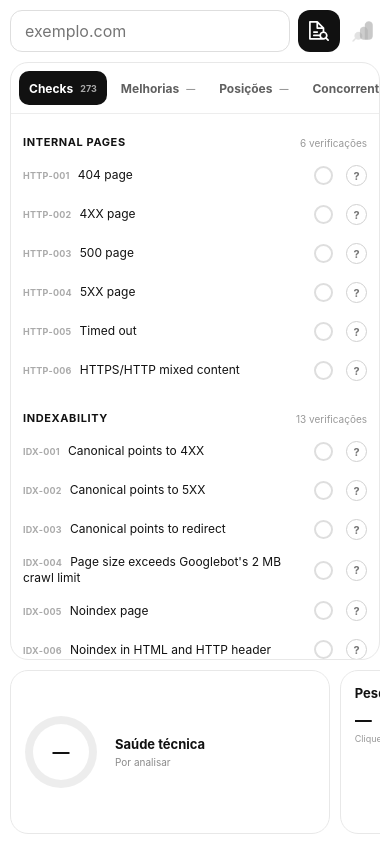
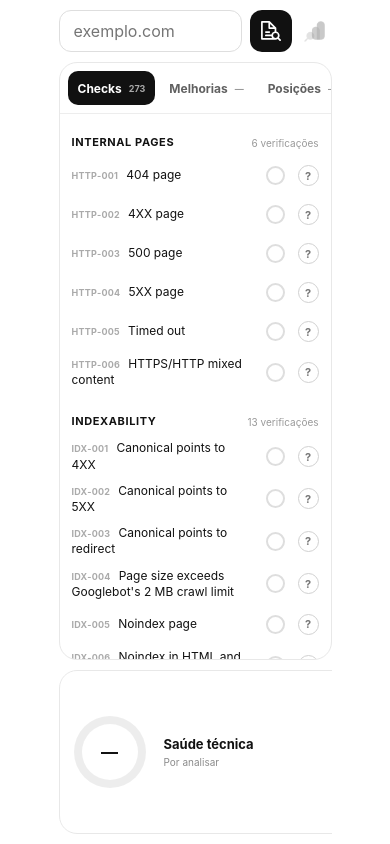
Before and after one commit to atlanticsupport/seo-audit-web, a website: page public/index.html in a window 390 px wide. Drawn offline with Linux system fonts and the light colour scheme.

Commit message:
increase horizontal page margins

```diff
--- a/public/styles.css
+++ b/public/styles.css
@@ -5,7 +5,7 @@ html,body { height:100%; overflow:hidden; }
 body { margin:0; min-width:320px; }
 button,input { font:inherit; }
 button { -webkit-tap-highlight-color:transparent; }
-main { display:flex; width:100%; height:100dvh; min-height:0; padding:20px; flex-direction:column; gap:14px; overflow:hidden; }
+main { display:flex; width:100%; height:100dvh; min-height:0; padding:20px 15vw; flex-direction:column; gap:14px; overflow:hidden; }
 .sr-only { position:absolute;width:1px;height:1px;padding:0;margin:-1px;overflow:hidden;clip:rect(0,0,0,0);white-space:nowrap;border:0; }
 .topbar { display:flex; flex:0 0 auto; align-items:center; gap:10px; min-width:0; }
 form { display:grid; grid-template-columns:minmax(180px,620px) 46px; gap:8px; min-width:0; flex:1; }
@@ -101,7 +101,7 @@ input:focus { border-color:#111; box-shadow:0 0 0 3px #eee; }
 @keyframes pop { 50% { transform:scale(1.25); } }
 @keyframes rise { from { opacity:0;transform:translateY(8px); } }
 @media(max-width:900px) {
-  main { padding:12px; gap:10px; }
+  main { padding:12px 15vw; gap:10px; }
   .workspace { grid-template-columns:1fr; grid-template-rows:minmax(0,1fr) 164px; gap:10px; }
   .data-panel { grid-row:1; }
   .dashboard { grid-row:2; grid-auto-flow:column; grid-auto-columns:min(82vw,330px); gap:10px; overflow-x:auto; overflow-y:hidden; scroll-snap-type:x mandatory; }
@@ -112,7 +112,7 @@ input:focus { border-color:#111; box-shadow:0 0 0 3px #eee; }
   .bars { margin-top:10px; }
 }
 @media(max-width:600px) {
-  main { padding:10px; }
+  main { padding:10px 15vw; }
   .topbar { display:grid; grid-template-columns:minmax(0,1fr) auto; gap:5px; }
   .topbar form { width:auto; grid-template-columns:minmax(0,1fr) 42px; }
   input,.primary { height:42px; }
@@ -123,7 +123,7 @@ input:focus { border-color:#111; box-shadow:0 0 0 3px #eee; }
   .ranking-table th:nth-child(3),.ranking-table td:nth-child(3) { display:none; }
 }
 @media(max-height:680px) {
-  main { padding:10px; gap:8px; }
+  main { padding:10px 15vw; gap:8px; }
   .workspace { grid-template-rows:minmax(0,1fr) 142px; gap:8px; }
   .dashboard .panel { height:142px; padding:12px; }
   .donut { width:62px;height:62px; }
```
